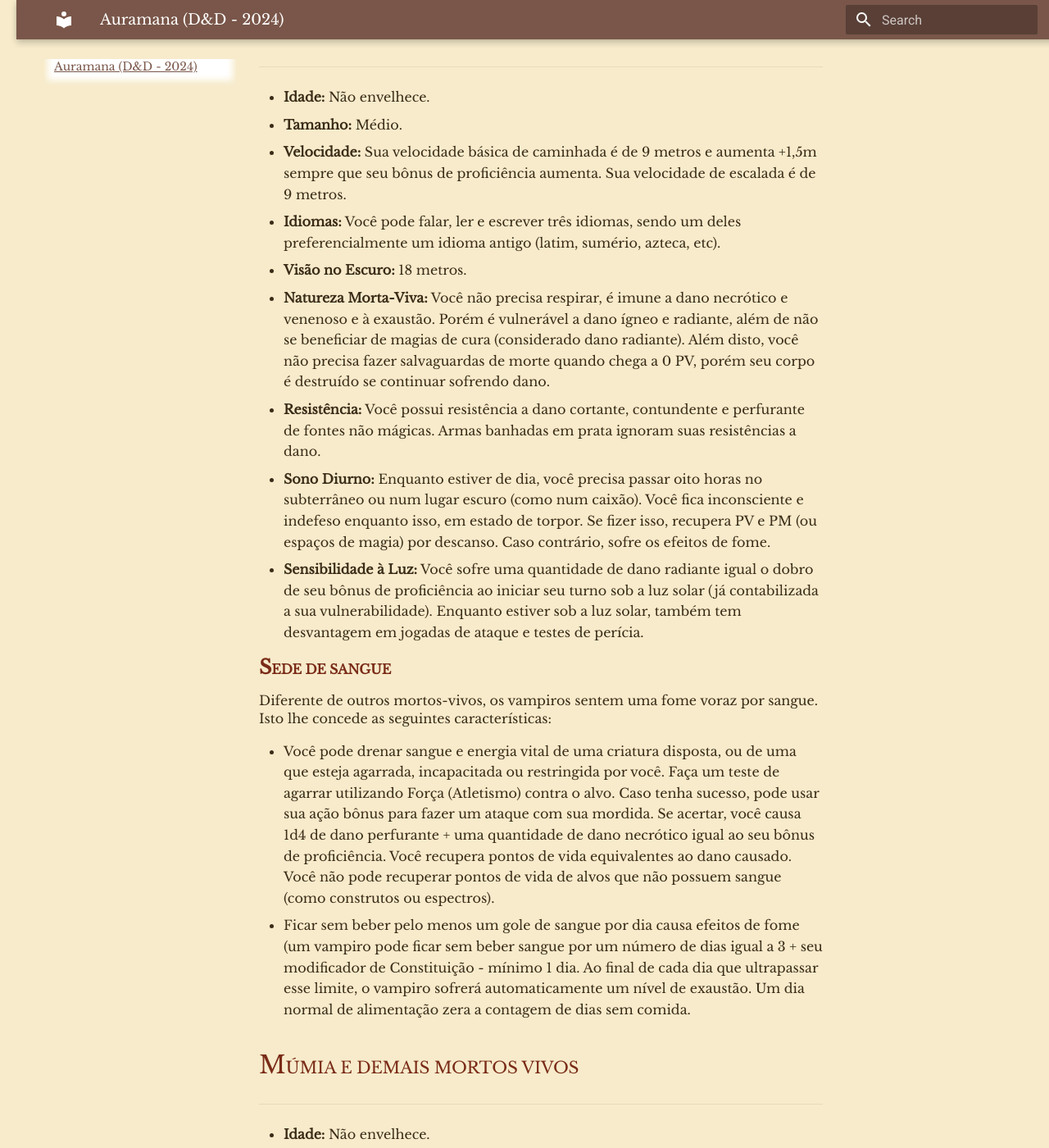
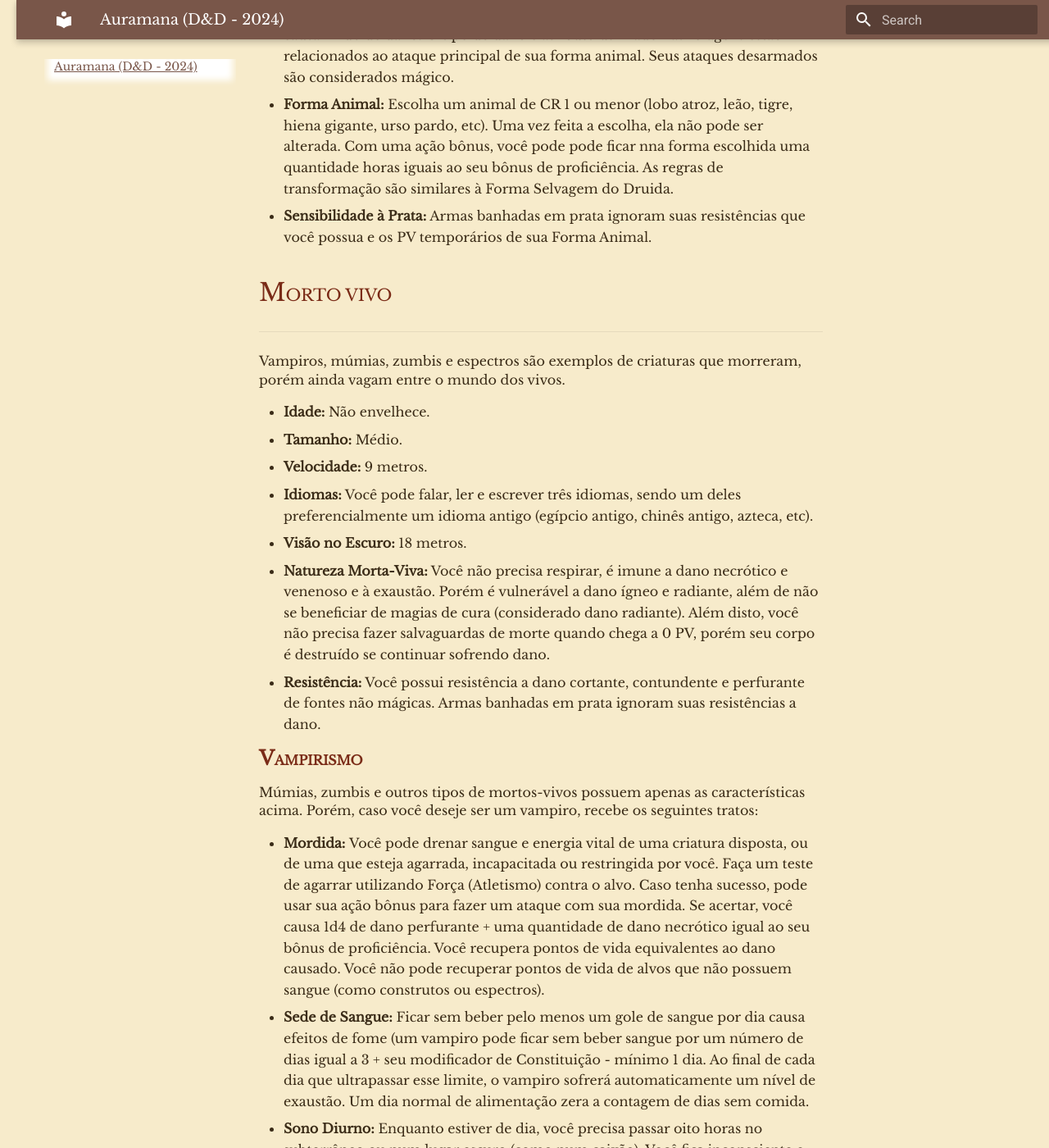
Before and after one commit to ozyssj/auramana-rpg, an MkDocs documentation site: the page built from docs/auramana-dnd.md, in a window 1280 px wide and 1400 px high, scrolled down 10532 px. Shown: the whole window at 82% size. Built offline with MkDocs 1.6.1 and Material for MkDocs 9.7.7, drawn with Linux system fonts in a browser that asks for light colours; some of the changed text lies outside the part shown.

Commit message:
Update auramana-dnd.md

```diff
--- a/docs/auramana-dnd.md
+++ b/docs/auramana-dnd.md
@@ -335,6 +335,9 @@
 <section class="raca">
   <h3>Humano</h3>
   <hr>
+<p>
+  O humano comum (ou nem tanto).
+</p>
   <ul>
     <li><strong>Idade:</strong> Os humanos atingem a idade adulta no final da adolescência e vivem menos de um século.</li>
     <li><strong>Tamanho:</strong> Médio (entre 1,5m e 1,8m).</li>
@@ -346,40 +349,45 @@
 </section>
 
 <section class="raca">
-  <h3>Anjos e Demônios</h3>
+  <h3>Nefelim</h3>
   <hr>
+  <p>
+    Encarnações de anjos e demônios. Você geralmente possui uma forma humana e esconde características demoníacas ou angelicais (cascos, cauda, chifres, múltiplos olhos, etc). Você pode esconder ou mostrar essas características com uma ação livre.
+    um par de asas brotam de suas costas.
+  </p>
   <ul>
     <li><strong>Idade:</strong> Igual à humana.</li>
     <li><strong>Tamanho:</strong> Médio.</li>
     <li><strong>Velocidade:</strong> 9 metros.</li>
     <li><strong>Idiomas:</strong> Você pode falar, ler e escrever três idiomas, sendo um deles preferencialmente um idioma antigo (latim, sumério, azteca, etc).</li>
     <li><strong>Visão no Escuro:</strong> 18 metros.</li>
-    <li><strong>Forma Angelical/Demoníaca:</strong> Com uma ação bônus, você pode mudar para uma forma demônica ou angelical. Você adquire uma série de características estéticas (cascos, cauda, chifres, múltiplos olhos, etc) um par de asas brotam de suas costas. Você recebe deslocamento de vôo, em metros, igual a 3 vezes seu bônus de proficiência.</li>
+    <li><strong>Asas: </strong> Com uma ação bônus, você pode mudar para uma forma demônica/angelical. Você adquire uma série de características estéticas (cascos, cauda, chifres, múltiplos olhos, etc) e um par de asas brotam de suas costas. Você recebe deslocamento de vôo, em metros, igual a 3 vezes seu bônus de proficiência.</li>
     <li><strong>Resistência Elemental:</strong> Você recebe resistência a dano ígneo. Além disto, escolha entre dano radiante ou necrótico. Você recebe resistência ao dano escolhido e vulnerabilidade ao outro.</li>
   </ul>
 </section>
 
 <section class="raca">
-  <h3>Feéricos e Monstros</h3>
+  <h3>Fábula</h3>
   <hr>
+  <p>
+    Todo o tipo de criatura mágica ou fantástica geralmente não alinhada entre anjos e demônios é categorizada como fábula. Fadas, gênios, dragões, yokai, gigantes, górgonas, dentre outras criaturas, são exemplos de fábulas.
+  </p>
   <ul>
     <li><strong>Idade:</strong> Variável.</li>
     <li><strong>Tamanho:</strong> Médio (na forma humana).</li>
     <li><strong>Velocidade:</strong> 9 metros (na forma humana).</li>
     <li><strong>Idiomas:</strong> Você pode falar, ler e escrever dois idiomas, sendo um deles relacionados à sua origem primordial ou feérica (irlandês, coreano, grego, chinês, iorubá, árabe, etc).</li>
     <li><strong>Visão no Escuro:</strong> 18 metros.</li>
-    <li><strong>Forma Primordial/Feérica:</strong> Você possui uma aparência humana e uma aparência feérica ou de monstra. Escolha uma das formas abaixo. Uma vez feita a escolha, ela não pode ser alterada. Você pode usar uma ação bônus para se transformar e receber características de sua forma não humana. Seu equipamento mundano some enquanto transformado.</li>
+    <li><strong>Forma Fabulae:</strong> Você possui uma aparência humana e uma aparência feérica ou de monstro. Escolha uma das formas abaixo. Uma vez feita a escolha, ela não pode ser alterada. Você pode usar uma ação bônus para se transformar e receber características de sua forma não humana. Seu equipamento mundano some enquanto transformado.</li>
   </ul>
-
-  <h4>Formas Feéricas/Primordiais</h4>
-  <p>Escolha uma das formas abaixo:</p>
+  <h4>Forma Fabulae</h4>
   <ul>
     <li><strong>Anão/Gnomo:</strong> Seu tamanho muda para pequeno e você recebe deslocamento de Escavação (3m) e acesso a um poder de origem entre Crafter, Tough e Tavern Brawler (uma vez feita esta escolha, ela não pode ser alterada).</li>
     <li><strong>Capuz Vermelho:</strong> Seu tamanho muda para pequeno e você rola com vantagem dtestes de Destreza (Furtividade e Ladinagem).</li>
     <li><strong>Duende/Goblin:</strong> Seu tamanho muda para pequeno e você recebe deslocamento de Escalada (6m) e acesso a um poder de origem (uma vez feita esta escolha, ela não pode ser alterada).</li>
     <li><strong>Elfo:</strong> Escolha duas perícias entre Acrobacia, Arcanismo, Atuação, Furtividade, Percepção, Persuasão e Sobrevivência. Você rola com vantagem os testes de atributo relacionados às perícias escolhidas. </li>
     <li><strong>Fada:</strong> Seu tamanho muda para pequeno e um par de asas brotam de suas costas. Você recebe -2 em Força e deslocamento de Voo de 9m.</li>
-    <li><strong>Jin:</strong> Você recebe resistência a dano ígneo e caso receba novamente esta resistência, ela se torna imunidade. Além disto, você pode gastar sua ação bônus ou reação para fazer com que um aliado em alcance de 9m role seu próximo teste com vantagem. O aliado precisa gastar uma ação bônus ou reação pedindo seu auxílio. Você só pode usar esta habilidade três vezes e recupera os usos após um descanso longo.</li>
+    <li><strong>Jinn:</strong> Você recebe resistência a dano ígneo e caso receba novamente esta resistência, ela se torna imunidade. Além disto, você pode gastar sua ação bônus ou reação para fazer com que um aliado em alcance de 9m role seu próximo teste com vantagem. O aliado precisa gastar uma ação bônus ou reação pedindo seu auxílio. Você só pode usar esta habilidade três vezes e recupera os usos após um descanso longo.</li>
     <li><strong>Dragão:</strong> Escolha um tamanho de pequeno a grande, você muda para este tamanho e recebe deslocamento de vôo, em metros, igual a 3 vezes seu bônus de proficiência. Escolha também um truque que funciona como seu sopro entre Acid Splash, Fire Bolt, Frostbite, Infestation, Lightning Lure, Mind Sliver, Poison Spray, Ray of Frost, Sacred Flame e Toll the Dead. Seu atributo de conjuração para o sopro é Constituição (caso possua um atributo mental com valor superior, pode utilizá-lo para conjuração). Você também resistência ao dano elemental do truque escolhido e vulnerabilidade a outro dano elemental. Caso receba a resistência elemental novamente, ele se torna imunidade. Uma vez feitas estas escolhas, não podem ser alteradas)</li>
     <li><strong>Golem:</strong> Como construto, magias como Curar Ferimentos não afetam você. Você é imune a dano de veneno, ser envenenado, doenças e à exaustão. Você não precisa comer ou respirar enquanto transformado. Em vez de dormir, você entra em um estado inativo por 6 horas por dia. Você não sonha neste estado; você está totalmente ciente de seus arredores e percebe inimigos se aproximando e outros eventos normalmente. A magia Reparar o estabiliza como  truque e pode ser conjurada em você como a magia Curar Ferimentos gastando os recursos necessários por círculo de magia.</li>
     <li><strong>Górgona:</strong> Com uma ação, você pode fazer com que um alvo em alcance de 9 metros faça uma salvaguarda de Constituição (DC igual  8 + bônus de proficiência + seu modificador de Constituição). Em um teste de resistência falho, a criatura começa a se transformar em pedra e fica **restringida**. A criatura restringida deve repetir o teste de resistência no final de seu próximo turno, ficando **petrificada** em caso de falha ou encerrando o efeito em caso de sucesso. A petrificação dura 1 minuto ou até que a criatura seja libertada pela magia Restauração Maior ou outra magia similar. A menos que seja surpreendida, uma criatura pode desviar o olhar para evitar o teste de resistência no início de seu turno. Se a criatura fizer isso, ela não poderá vê-lo até o início do próximo turno, quando poderá desviar o olhar novamente. Se a criatura olhar para você nesse meio tempo, ela deve fazer o teste imediatamente. Você pode usar esta habilidade apenas uma vez no mesmo alvo a cada dia.</li>
@@ -391,47 +399,28 @@
 <section class="raca">
   <h3>Licantropo</h3>
   <hr>
+  <p>
+    Licantropos são um tipo específico de fábula, ligados essencialmente a uma forma animal. Lobisomens, kitsunes, homens-tigres, berserkers, dentre outros, são exemplos de licantropos.
+  </p>
   <ul>
     <li><strong>Idade:</strong> Igual à humana.</li>
     <li><strong>Tamanho:</strong> Médio.</li>
     <li><strong>Velocidade:</strong> 9 metros.</li>
     <li><strong>Idiomas:</strong> Dois idiomas à escolha.</li>
     <li><strong>Visão no Escuro:</strong> 18 metros.</li>
-    <li><strong>Armas Naturais:</strong> Seus ataques desarmados causam 1d6 + Força de dano cortante ou perfurante. Seus ataques desarmados são considerados mágico.</li>
-    <li><strong>Forma Animal:</strong> Escolha um animal de CR 1 ou menor. De preferência, um mamífero predador (lobo atroz, leão, tigre, hiena gigante, urso pardo, etc). Uma vez feita a escolha, ela não pode ser alterada. Com uma ação bônus, você pode pode ficar nna forma escolhida uma quantidade horas iguais ao seu bônus de proficiência. As regras de transformação são similares à Forma Selvagem do Druida.</li>
+    <li><strong>Armas Naturais:</strong> Com uma ação livre, você pode entrar ou sair de uma forma híbrida entre a forma humana e animal. Neste estado, seus ataques desarmados causam 1d6 de dano. O tipo de dano e atributo utilizado nas rolagens estão relacionados ao ataque principal de sua forma animal. Seus ataques desarmados são considerados mágico.</li>
+    <li><strong>Forma Animal:</strong> Escolha um animal de CR 1 ou menor (lobo atroz, leão, tigre, hiena gigante, urso pardo, etc). Uma vez feita a escolha, ela não pode ser alterada. Com uma ação bônus, você pode pode ficar nna forma escolhida uma quantidade horas iguais ao seu bônus de proficiência. As regras de transformação são similares à Forma Selvagem do Druida.</li>
     <li><strong>Sensibilidade à Prata:</strong> Armas banhadas em prata ignoram suas resistências que você possua e os PV temporários de sua Forma Animal.</li>
   </ul>
 </section>
 
 
 <section class="raca">
-  <h3>Vampiro</h3>
+  <h3>Morto Vivo</h3>
   <hr>
-  <ul>
-    <li><strong>Idade:</strong> Não envelhece.</li>
-    <li><strong>Tamanho:</strong> Médio.</li>
-    <li><strong>Velocidade:</strong> Sua velocidade básica de caminhada é de 9 metros e aumenta +1,5m sempre que seu bônus de proficiência aumenta. Sua velocidade de escalada é de 9 metros.</li>
-    <li><strong>Idiomas:</strong> Você pode falar, ler e escrever três idiomas, sendo um deles preferencialmente um idioma antigo (latim, sumério, azteca, etc).</li>
-    <li><strong>Visão no Escuro:</strong> 18 metros.</li>
-    <li><strong>Natureza Morta-Viva:</strong> Você não precisa respirar, é imune a dano necrótico e venenoso e à exaustão. Porém é vulnerável a dano ígneo e radiante, além de não se beneficiar de magias de cura (considerado dano radiante). Além disto, você não precisa fazer salvaguardas de morte quando chega a 0 PV, porém seu corpo é destruído se continuar sofrendo dano.</li>
-    <li><strong>Resistência:</strong> Você possui resistência a dano cortante, contundente e perfurante de fontes não mágicas. Armas banhadas em prata ignoram suas resistências a dano.</li>
-    <li><strong>Sono Diurno:</strong> Enquanto estiver de dia, você precisa passar oito horas no subterrâneo ou num lugar escuro (como num caixão). Você fica inconsciente e indefeso enquanto isso, em estado de torpor. Se fizer isso, recupera PV e PM (ou espaços de magia) por descanso. Caso contrário, sofre os efeitos de fome.</li>
-    <li><strong>Sensibilidade à Luz:</strong> Você sofre uma quantidade de dano radiante igual o dobro de seu bônus de proficiência ao iniciar seu turno sob a luz solar (já contabilizada a sua vulnerabilidade). Enquanto estiver sob a luz solar, também tem desvantagem em jogadas de ataque e testes de perícia.</li>
-  </ul>
-  <h4>Sede de Sangue</h4>
-    <p>
-      Diferente de outros mortos-vivos, os vampiros sentem uma fome voraz por sangue. Isto lhe concede as seguintes características:
-    </p>
-
-  <ul>
-    <li>Você pode drenar sangue e energia vital de uma criatura disposta, ou de uma que esteja agarrada, incapacitada ou restringida por você. Faça um teste de agarrar utilizando Força (Atletismo) contra o alvo. Caso tenha sucesso, pode usar sua ação bônus para fazer um ataque com sua mordida. Se acertar, você causa 1d4 de dano perfurante + uma quantidade de dano necrótico igual ao seu bônus de proficiência. Você recupera pontos de vida equivalentes ao dano causado. Você não pode recuperar pontos de vida de alvos que não possuem sangue (como construtos ou espectros).</li>
-    <li> Ficar sem beber pelo menos um gole de sangue por dia causa efeitos de fome (um vampiro pode ficar sem beber sangue por um número de dias igual a 3 + seu modificador de Constituição - mínimo 1 dia. Ao final de cada dia que ultrapassar esse limite, o vampiro sofrerá automaticamente um nível de exaustão. Um dia normal de alimentação zera a contagem de dias sem comida.</li>
-  </ul>
-</section>
-
-<section class="raca">
-  <h3>Múmia e Demais Mortos Vivos</h3>
-  <hr>
+  <p>
+    Vampiros, múmias, zumbis e espectros são exemplos de criaturas que morreram, porém ainda vagam entre o mundo dos vivos.
+  </p>
   <ul>
     <li><strong>Idade:</strong> Não envelhece.</li>
     <li><strong>Tamanho:</strong> Médio.</li>
@@ -441,6 +430,19 @@
     <li><strong>Natureza Morta-Viva:</strong> Você não precisa respirar, é imune a dano necrótico e venenoso e à exaustão. Porém é vulnerável a dano ígneo e radiante, além de não se beneficiar de magias de cura (considerado dano radiante). Além disto, você não precisa fazer salvaguardas de morte quando chega a 0 PV, porém seu corpo é destruído se continuar sofrendo dano.</li>
     <li><strong>Resistência:</strong> Você possui resistência a dano cortante, contundente e perfurante de fontes não mágicas. Armas banhadas em prata ignoram suas resistências a dano.</li>
   </ul>
+
+
+  <h4>Vampirismo</h4>
+    <p>
+      Múmias, zumbis e outros tipos de mortos-vivos possuem apenas as características acima. Porém, caso você deseje ser um vampiro, recebe os seguintes tratos:
+    </p>
+  <ul>
+    <li><strong>Mordida: </strong>Você pode drenar sangue e energia vital de uma criatura disposta, ou de uma que esteja agarrada, incapacitada ou restringida por você. Faça um teste de agarrar utilizando Força (Atletismo) contra o alvo. Caso tenha sucesso, pode usar sua ação bônus para fazer um ataque com sua mordida. Se acertar, você causa 1d4 de dano perfurante + uma quantidade de dano necrótico igual ao seu bônus de proficiência. Você recupera pontos de vida equivalentes ao dano causado. Você não pode recuperar pontos de vida de alvos que não possuem sangue (como construtos ou espectros).</li>
+    <li><strong>Sede de Sangue:</strong> Ficar sem beber pelo menos um gole de sangue por dia causa efeitos de fome (um vampiro pode ficar sem beber sangue por um número de dias igual a 3 + seu modificador de Constituição - mínimo 1 dia. Ao final de cada dia que ultrapassar esse limite, o vampiro sofrerá automaticamente um nível de exaustão. Um dia normal de alimentação zera a contagem de dias sem comida.</li>
+      <li><strong>Sono Diurno:</strong> Enquanto estiver de dia, você precisa passar oito horas no subterrâneo ou num lugar escuro (como num caixão). Você fica inconsciente e indefeso enquanto isso, em estado de torpor. Se fizer isso, recupera PV e PM (ou espaços de magia) por descanso. Caso contrário, sofre os efeitos de fome.</li>
+    <li><strong>Sensibilidade à Luz:</strong> Você sofre uma quantidade de dano radiante igual o dobro de seu bônus de proficiência ao iniciar seu turno sob a luz solar (já contabilizada a sua vulnerabilidade). Enquanto estiver sob a luz solar, também tem desvantagem em jogadas de ataque e testes de perícia.</li>
+    <li><strong>Velocidade Vampírica:</strong> Sua velocidade básica de caminhada é de 9 metros, porém aumenta +1,5m sempre que seu bônus de proficiência aumenta. Sua velocidade de escalada é de 9 metros
+  </ul>
 </section>
 
 
```
